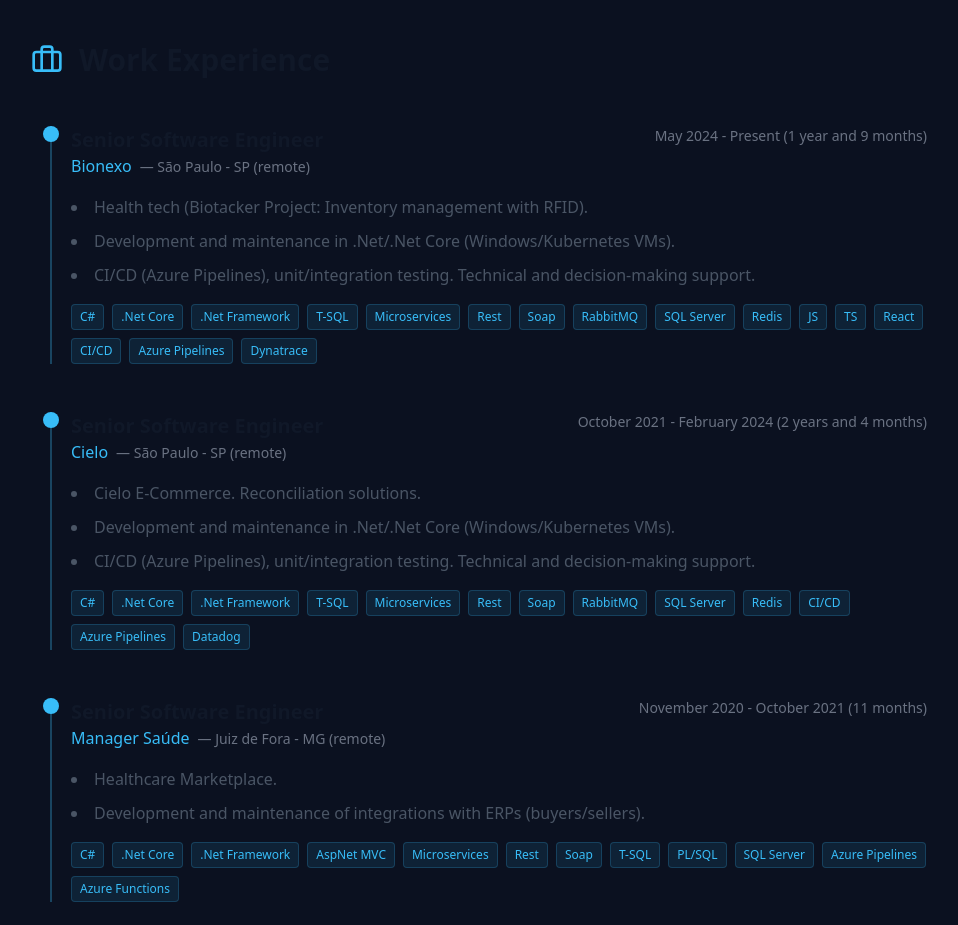
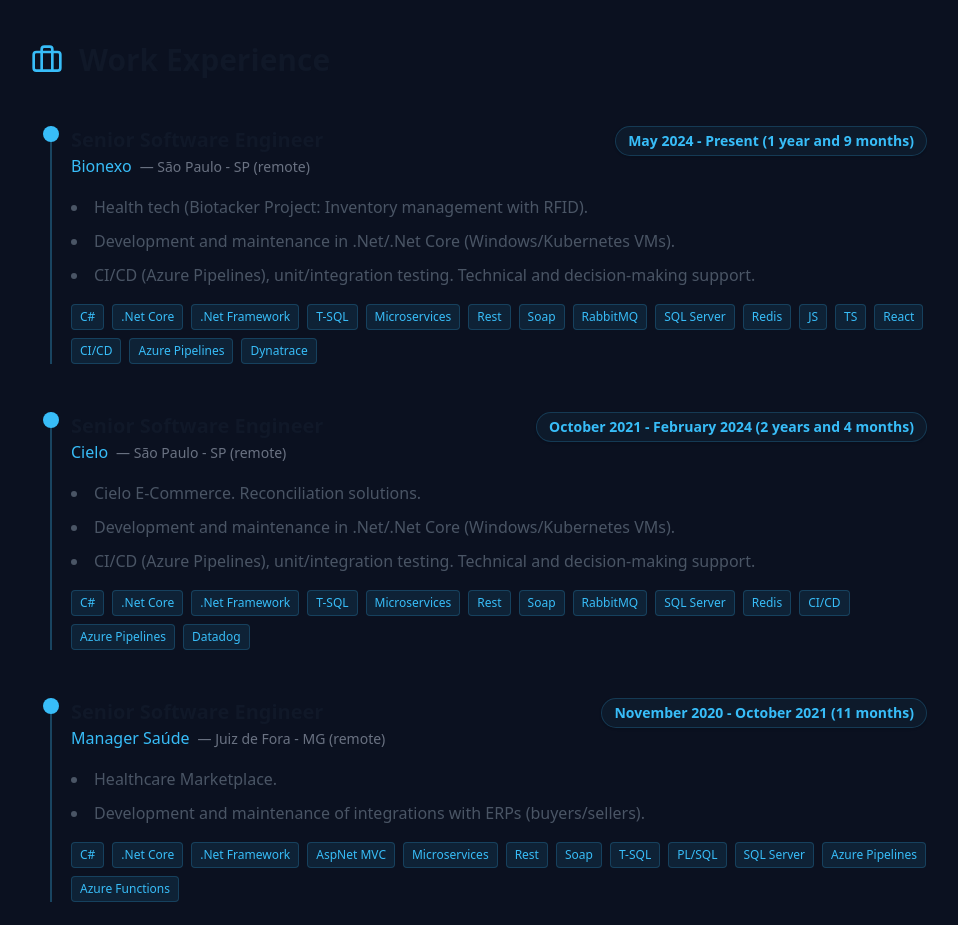
Before and after one commit to daniloitagyba/interactive-resume, a React (Vite) app: page / in a window 1280 px wide. Shown: the part 1340-2265 px from the top of the page, without its empty margins (161-1119 px from the left). Built offline with nearby package versions, Linux system fonts and the light colour scheme.

Commit message:
style: enhance experience period display with bold styling and background

```diff
--- a/src/components/Experience.tsx
+++ b/src/components/Experience.tsx
@@ -72,7 +72,7 @@
                       <span className="text-gray-500 dark:text-gray-400 text-sm ml-2">— {exp.location}</span>
                     </p>
                   </div>
-                  <div className="text-sm text-gray-500 dark:text-gray-400 mt-1 md:mt-0">
+                  <div className="text-sm font-bold text-accent bg-accent/5 px-3 py-1 rounded-full border border-accent/20 mt-1 md:mt-0 shadow-sm">
                     {exp.period}
                   </div>
                 </div>
```
